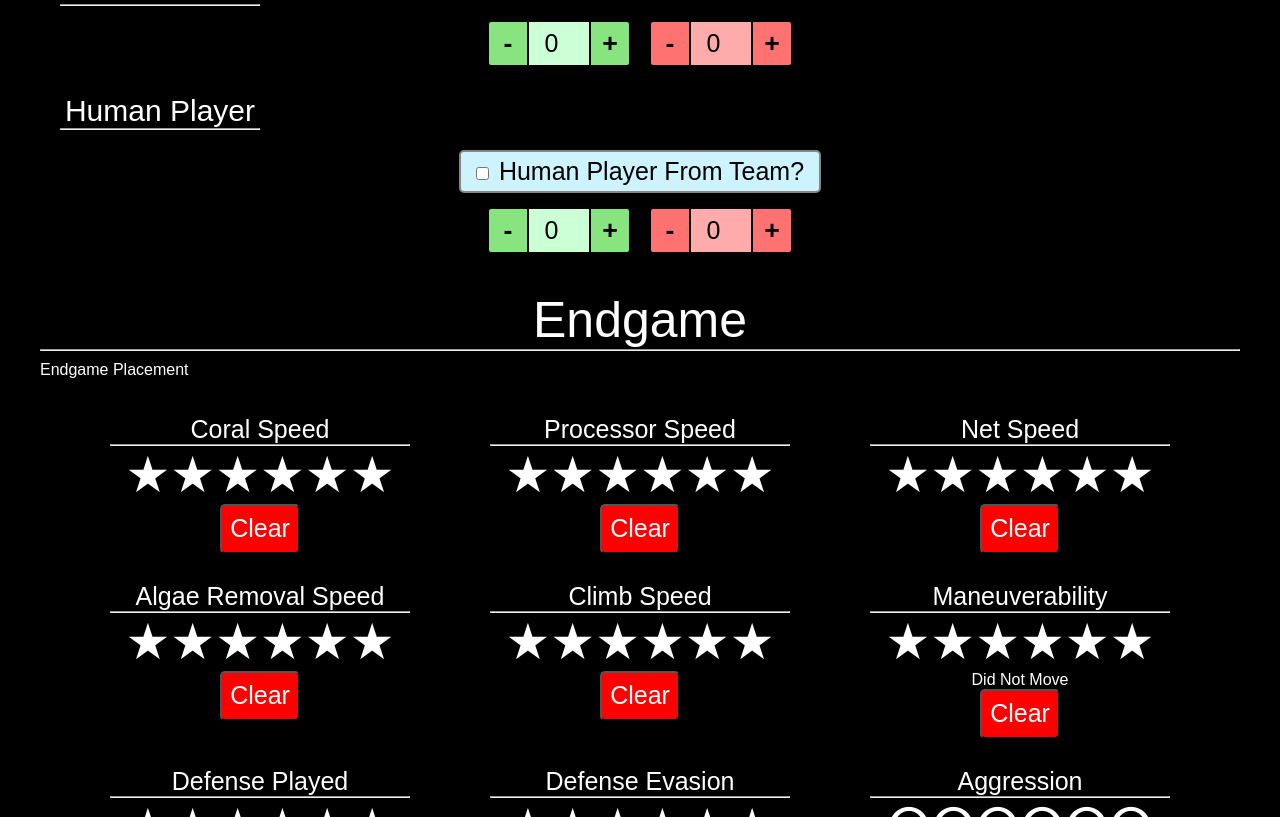
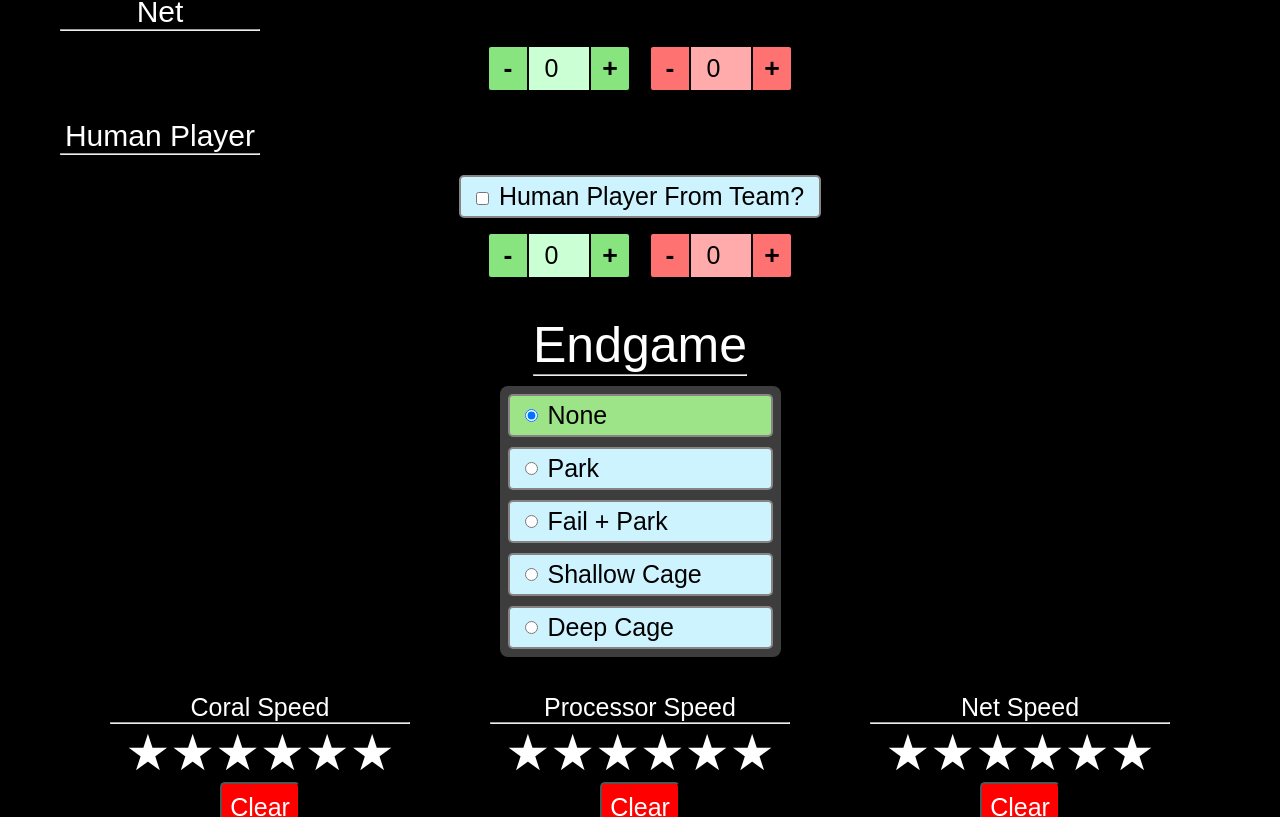
Before and after one commit to team2485/analytics2025, a Next.js app: page / in a window 1280 px wide. Shown: the part 1983-2800 px from the top of the page. Built offline with nearby package versions, Linux system fonts and the light colour scheme; a web font is replaced by a local one.

Commit message:
endgame and styling

```diff
--- a/src/app/form-components/EndPlacement.css
+++ /dev/null
@@ -1,47 +0,0 @@
-.container {
-  text-align: center;
-  max-width: 400px;
-  margin: 0 auto;
-  padding: 24px;
-}
-
-.title {
-  font-size: 3rem;
-  margin-bottom: 2rem;
-  color: #333;
-}
-
-.box-container {
-  display: flex;
-  flex-direction: column;
-  gap: 1rem;
-}
-
-.box {
-  background-color: #666;
-  color: white;
-  padding: 1rem;
-  font-size: 1.2rem;
-  display: flex;
-  align-items: center;
-  gap: 12px;
-  border-radius: 8px;
-  box-shadow: 0 4px 8px rgba(0, 0, 0, 0.1);
-  cursor: pointer;
-  transition: background-color 0.2s ease;
-}
-
-.box.checked {
-  background-color: #4CAF50;
-}
-
-.box input[type="radio"] {
-  width: 20px;
-  height: 20px;
-  cursor: pointer;
-}
-
-.box label {
-  cursor: pointer;
-  font-size: 1rem;
-}
--- a/src/app/form-components/EndPlacement.js
+++ b/src/app/form-components/EndPlacement.js
@@ -1,52 +1,46 @@
-'use client';
-import { useState } from 'react';
-import './EndPlacement.css';
+import { useEffect, useState } from 'react';
+import styles from './EndPlacement.module.css'
 
-function EndPlacement() {
-  const items = [
-    { id: 'none', label: 'None' },
-    { id: 'park', label: 'Park' },
-    { id: 'failpark', label: 'Fail Park' },
-    { id: 'shallowcage', label: 'Shallow Cage' },
-    { id: 'deepcage', label: 'Deep Cage' },
-    { id: 'multi-cage', label: 'Multi-cage climb' }
-  ];
+export default function EndPlacement () {
 
-  const [selected, setSelected] = useState('');
+    const [endLocation, setEndLocation] = useState(0);
+    const [multicage, setMultiCage] = useState(false);
 
-  const handleChange = (id) => {
-    setSelected(id);
-  };
+    useEffect(() => {
+        if (multicage && (endLocation != 3 ||endLocation != 4)) setMultiCage(false);
+        console.log(endLocation);
+    }, [multicage, endLocation]);
 
-  return (
-    <div className="container">
-      <h1 className="title">Endgame</h1>
-      <div className="box-container">
-        {items.map((item) => {
-          if (item.id === 'multi-cage' && selected !== 'deepcage') {
-            return null;
-          }
-
-          return (
-            <div
-              key={item.id}
-              className={`box ${selected === item.id ? 'checked' : ''}`}
-              onClick={() => handleChange(item.id)}
-            >
-              <input
-                type="radio"
-                name="endgame"
-                value={item.id}
-                checked={selected === item.id}
-                onChange={() => handleChange(item.id)}
-              />
-              <label>{item.label}</label>
+    return (
+        <div className={styles.endPossibilities}>
+            <div className={styles.option} onClick={(e) => {e.target.querySelector("input")?.click();}}>
+                <input name="endlocation" type="radio" id="None" value={0} defaultChecked onChange={(e) => setEndLocation(e.target.value)}></input>
+                <label htmlFor="None">None</label>
             </div>
-          );
-        })}
-      </div>
-    </div>
-  );
+            <div className={styles.option} onClick={(e) => {e.target.querySelector("input")?.click();}}>
+                <input name="endlocation" type="radio" id="Park" value={1} onChange={(e) => setEndLocation(e.target.value)}></input>
+                <label htmlFor="Park">Park</label>
+            </div>
+            <div className={styles.option} onClick={(e) => {e.target.querySelector("input")?.click();}}>
+                <input name="endlocation" type="radio" id="FailAndPark" value={2} onChange={(e) => setEndLocation(e.target.value)}></input>
+                <label htmlFor="FailAndPark">Fail + Park</label>
+            </div>
+            <div className={styles.option} onClick={(e) => {e.target.querySelector("input")?.click();}}>
+                <input name="endlocation" type="radio" id="ShallowSuccess" value={3} onChange={(e) => setEndLocation(e.target.value)}></input>
+                <label htmlFor="ShallowSuccess">Shallow Cage</label>
+            </div>
+            <div className={styles.option} onClick={(e) => {e.target.querySelector("input")?.click();}}>
+                <input name="endlocation" type="radio" id="DeepSuccess" value={4} onChange={(e) => setEndLocation(e.target.value)}></input>
+                <label htmlFor="DeepSuccess">Deep Cage</label>
+            </div>
+            { (endLocation == 3 || endLocation == 4) &&
+                <>
+                    <div className={styles.checkOption} onClick={(e) => {e.target.querySelector("input")?.click();}}>
+                        <input type="checkbox" id="MultiCage" name="multicage" onChange={(e) => {setMultiCage(e.target.checked)}}></input>
+                        <label htmlFor="multicage">Multi-Cage Climb?</label>
+                    </div>
+                </>
+            }
+        </div>
+    )
 }
-
-export default EndPlacement;
--- /dev/null
+++ b/src/app/form-components/EndPlacement.module.css
@@ -0,0 +1,53 @@
+.endPossibilities {
+  display: flex;
+  flex-direction: column;
+  justify-content: right;
+  background-color:#3d3d3d;
+  color: black;
+  border-radius: 8px;
+  cursor: pointer;
+  padding: 3px;
+  width: 275px;
+}
+
+.option {
+  display: flex;
+  justify-content: left;
+  background-color:#cdf3ff;
+  color: black;
+  border: 2px solid #888484;
+  border-radius: 5px;
+  cursor: pointer;
+  padding: 5px 15px;
+  margin: 5px;
+}
+
+.option:has(input:checked), .checkOption:has(input:checked){
+  background: #9de387;
+}
+
+.checkOption {
+  display: flex;
+  justify-content: left;
+  background-color:#cdf3ff;
+  color: black;
+  border: 2px solid #888484;
+  border-radius: 5px;
+  cursor: pointer;
+  padding: 5px 15px;
+  margin: 5px auto;
+}
+
+.option label, .checkOption label {
+  margin-left: 10px;
+}
+
+.endPlacement {
+  display: flex;
+  flex-direction: row;
+  justify-content: center;
+}
+
+.option:hover, .checkOption:hover {
+  background-color: #8de3fc;
+}
--- a/src/app/form-components/MatchType.module.css
+++ b/src/app/form-components/MatchType.module.css
@@ -4,6 +4,8 @@
   border-radius: 8px;
   margin: 10px;
   padding: 7px;
+  width: 500px;
+  justify-self: center;
 }
 
 .radioGroup {
@@ -12,7 +14,7 @@
   flex-wrap: wrap;
   justify-content: center;
   justify-self: center;
-  width: 300px;
+  width: 500px;
   gap: 5px;
 }
   .radioGroup input[type="radio"] {
--- a/src/app/page.js
+++ b/src/app/page.js
@@ -59,8 +59,8 @@ export default function Home() {
             defaultValue={""}
             type={"number"}
           />
-          <MatchType />
         </div>
+        <MatchType />
         <Checkbox
           visibleName={"No Show"}
           internalName={"noshow"}
@@ -213,7 +213,7 @@ export default function Home() {
             </div>
             <div className={styles.Endgame}>
               <Header headerName={"Endgame"}/>
-              <div>Endgame Placement</div>
+              <EndPlacement/>
             </div>
             <div className={styles.PostMatch}>
               <br></br>
--- a/src/app/page.module.css
+++ b/src/app/page.module.css
@@ -7,7 +7,7 @@
     padding-bottom: 50px;
     min-height: calc(100vh - 45px);
     font-family: "Belleza", sans-serif;
-    justify-content: center;
+    justify-items: center;
 }
 
 .MatchInfo {
@@ -17,6 +17,9 @@
     justify-content: space-evenly;
     gap: 5px;
   }
+.Endgame {
+  justify-items: center;
+}
 .Coral {
     display: flex;
     flex-direction: column;
```
